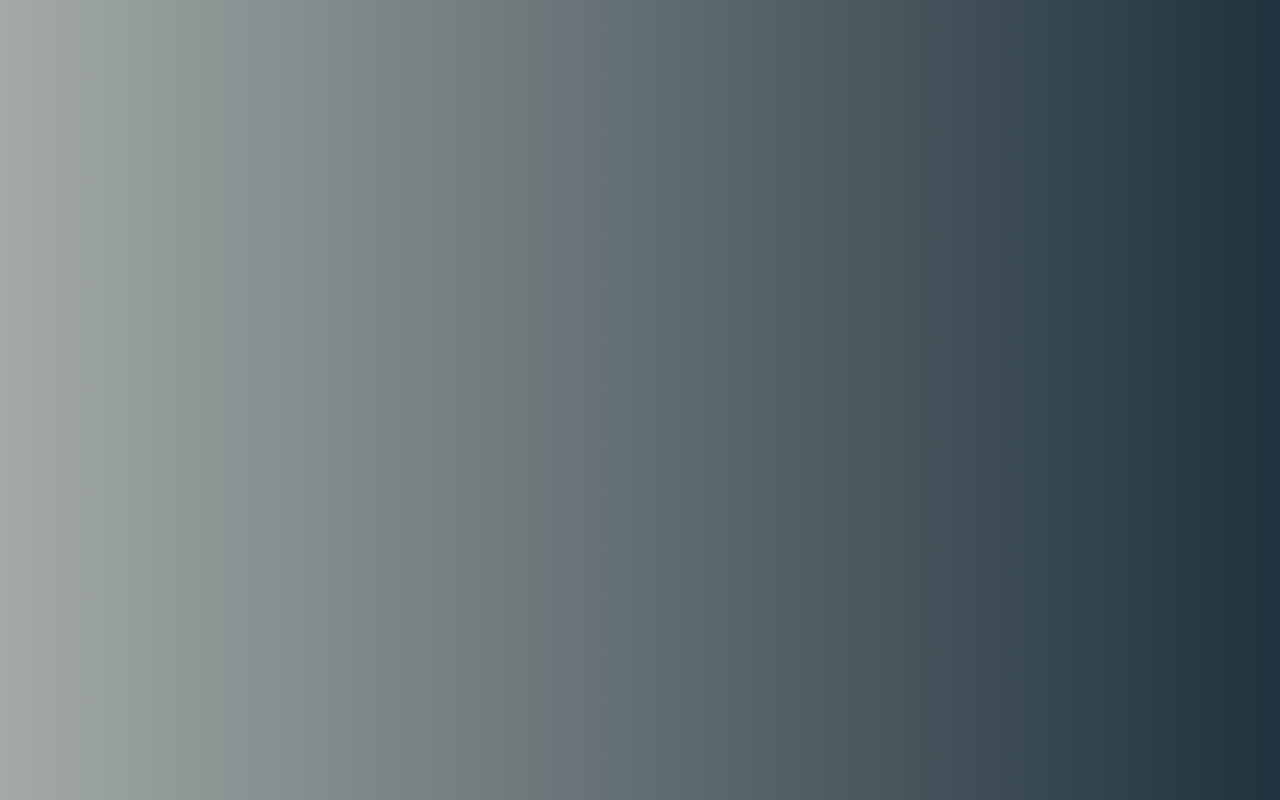
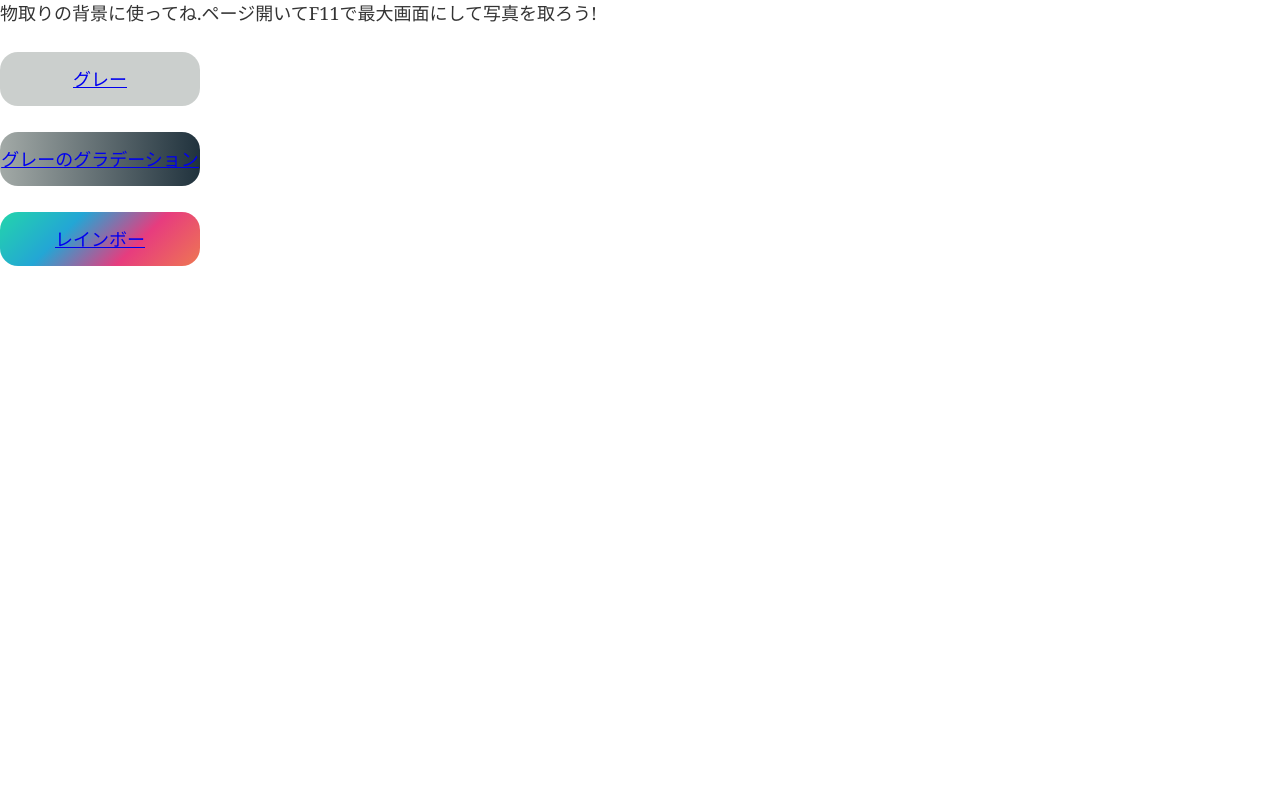
Before and after one commit to t-zouchi/monodori, a Gatsby site: page / in a window 1280 px wide. Built offline with nearby package versions, Linux system fonts and the light colour scheme; Gatsby itself is replaced by a stand-in of ours.

Commit message:
update top page

```diff
--- a/src/components/layout.css
+++ b/src/components/layout.css
@@ -1,9 +1,6 @@
-.gradient {
+html {
+  height: 100%;
   width: 100%;
-  height: 100%;
-  background: linear-gradient(45deg, #2af598 0%, #009efd 100%);
-}
-html {
   -ms-text-size-adjust: 100%;
   -webkit-text-size-adjust: 100%;
   font: 112.5%/1.45em georgia, serif, sans-serif;
@@ -11,6 +8,8 @@ html {
   overflow-y: scroll;
 }
 body {
+  height: 100%;
+  width: 100%;
   margin: 0;
   -webkit-font-smoothing: antialiased;
   -moz-osx-font-smoothing: grayscale;
@@ -24,9 +23,9 @@ body {
   -webkit-font-feature-settings: "kern", "liga", "clig", "calt";
   font-feature-settings: "kern", "liga", "clig", "calt";
 
-  width: 100%;
+  /* width: 100%;
   height: 100%;
-  background: linear-gradient(90deg, #a3aaa7 0%, #20323d 100%);
+  background: linear-gradient(90deg, #a3aaa7 0%, #20323d 100%); */
 }
 article,
 aside,
@@ -604,3 +603,65 @@ pre tt:after {
     font-size: 100%;
   }
 }
+div#___gatsby {
+  width: 100%;
+  height: 100%;
+}
+
+div#gatsby-focus-wrapper {
+  width: 100%;
+  height: 100%;
+}
+
+.gray-gradient {
+  width: 100%;
+  height: 100%;
+  background: linear-gradient(90deg, #a3aaa7 0%, #20323d 100%);
+}
+
+.gray {
+  width: 100%;
+  height: 100%;
+  background: #cbcfcd;
+}
+
+.gaming {
+  width: 100%;
+  height: 100%;
+  background: linear-gradient(-45deg, #ee7752, #e73c7e, #23a6d5, #23d5ab);
+  background-size: 300% 300%;
+  animation: gradient 5s ease infinite;
+}
+
+@keyframes gradient {
+  0% {
+    background-position: 0% 50%;
+  }
+  50% {
+    background-position: 100% 50%;
+  }
+  100% {
+    background-position: 0% 50%;
+  }
+}
+
+.myLink {
+  display: table-cell;
+  text-align: center;
+  vertical-align: middle;
+  border-radius: 1rem;
+  width: 200px;
+  height: 3rem;
+}
+
+.grayLink {
+  background: #cbcfcd;
+}
+
+.grayGradientLink {
+  background: linear-gradient(90deg, #a3aaa7 0%, #20323d 100%);
+}
+
+.rainbowLink {
+  background: linear-gradient(-45deg, #ee7752, #e73c7e, #23a6d5, #23d5ab);
+}
--- a/src/pages/index.js
+++ b/src/pages/index.js
@@ -1,11 +1,23 @@
-import React from "react"
+import React from "react";
+import { Link } from "gatsby";
 
-import Layout from "../components/layout"
+import Layout from "../components/layout";
 
 const IndexPage = () => (
   <Layout>
-    <p></p>
+    <p>物取りの背景に使ってね.ページ開いてF11で最大画面にして写真を取ろう!</p>
+    <Link to="/gray" className="grayLink myLink">
+      グレー
+    </Link>
+    <br />
+    <Link to="/graygradient" className="grayGradientLink myLink">
+      グレーのグラデーション{" "}
+    </Link>
+    <br />
+    <Link to="/rainbow" className="rainbowLink myLink">
+      レインボー
+    </Link>
   </Layout>
-)
+);
 
-export default IndexPage
+export default IndexPage;
```
